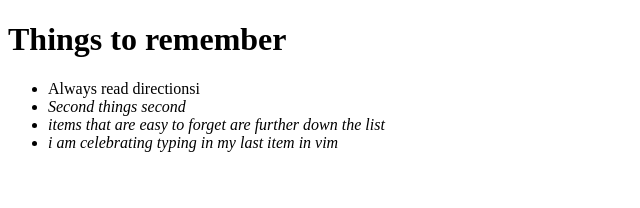
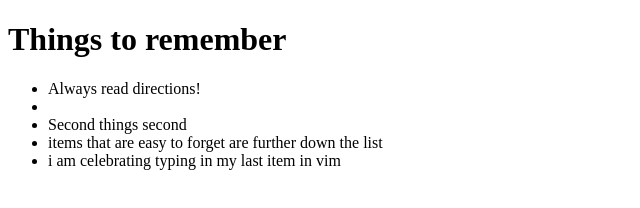
Before and after one commit to jennyknuth/csschallenge, a plain HTML site: page index.html in a window 1280 px wide. Shown: the whole page, without its empty margins (0-640 px from the left). Drawn offline with Linux system fonts and the light colour scheme.

Commit message:
got rid of italics

```diff
--- a/index.html
+++ b/index.html
@@ -8,7 +8,7 @@
   <body>
   <h1>Things to remember</h1>
   <ul>
-    <li>Always read directionsi<i>
+    <li>Always read directions!<li>
     <li>Second things second</li>
     <li>items that are easy to forget are further down the list</li>
     <li>i am celebrating typing in my last item in vim</li>
```
